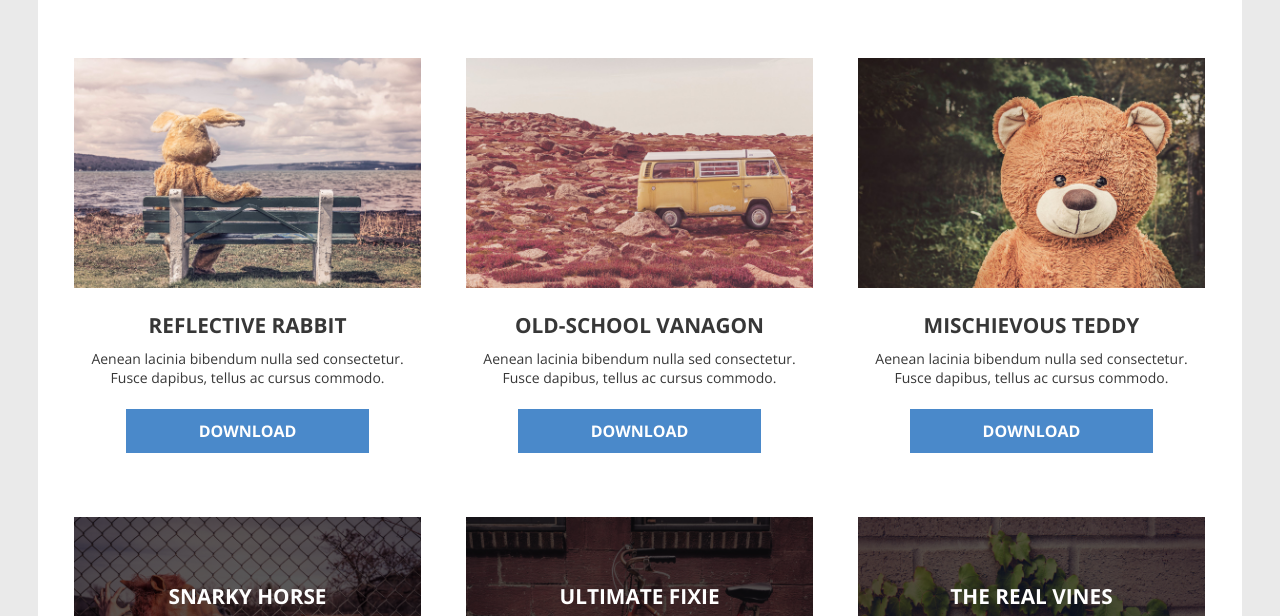
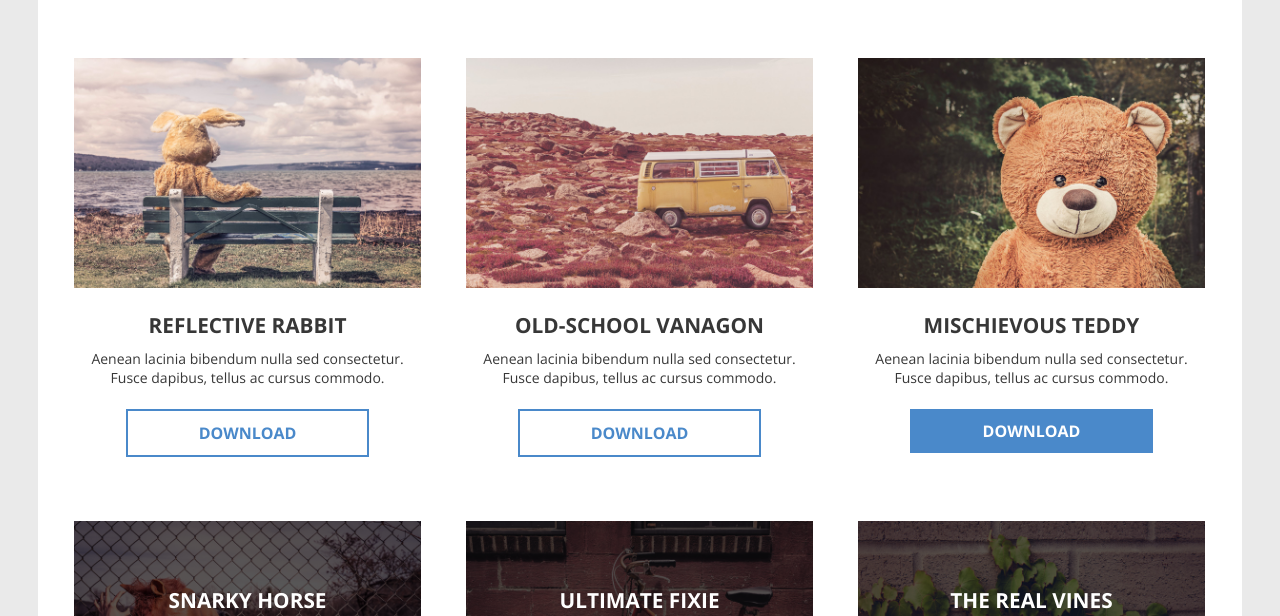
Before and after one commit to danielmdesigns/class-css, a plain HTML site: page 1-getting-started-with-css-transitions/2/start/index.html in a window 1280 px wide. Shown: the part 155-771 px from the top of the page. Drawn offline with nearby package versions, Linux system fonts and the light colour scheme.

Commit message:
continued
…learned how to target specific transitions and control the
timing/duration of each

```diff
--- a/1-getting-started-with-css-transitions/2/start/css/interactions.css
+++ b/1-getting-started-with-css-transitions/2/start/css/interactions.css
@@ -5,6 +5,12 @@
 .button {
 	color: #fff;
 	background: #4a89ca;
+}
+
+.button-ghost{
+	background-color: transparent;
+	border: 2px solid #4a89ca;
+	color: #4a89ca;
 }
 
 /*TRANSITION STYLES*/
@@ -21,6 +27,25 @@
 	background: #a33830;
 }
 
+.button-ghost{
+	transition-duration: .4s, .8s, .10s;
+	transition-property: background, border-radius, color;
+}
+
+.button-ghost:hover{
+	background: #4a89ca;
+	border-radius: 4px;
+	color: #fff;
+}
 /* =================================
   Photo Overlay Transitions
 ==================================== */
+.photo-overlay{
+	transition-duration: .5s;
+	transition-property: opacity;
+	cursor: pointer;
+}
+
+.photo-overlay:hover{
+	opacity: 0;
+}
--- a/1-getting-started-with-css-transitions/2/start/css/main.css
+++ b/1-getting-started-with-css-transitions/2/start/css/main.css
@@ -81,7 +81,7 @@ p {
 .photo-container img {
  	max-width: 100%;
 }
-.button {
+.button, .btn {
 	width: 70%;
 	font-weight: 700;
 	display: block;
--- a/1-getting-started-with-css-transitions/2/start/index.html
+++ b/1-getting-started-with-css-transitions/2/start/index.html
@@ -21,14 +21,14 @@
 			  <img src="img/photos/1.jpg" alt="Photo of a rabbit">
 		  	<h3>Reflective Rabbit</h3>
 		  	<p>Aenean lacinia bibendum nulla sed consectetur. Fusce dapibus, tellus ac cursus commodo.</p>
-				<a href="#" class="button">download</a>
+				<a href="#" class="btn button-ghost">download</a>
 			</div>
 
 			<div class="photo-container">
 			  <img src="img/photos/2.jpg" alt="An old-school Vanagon">
 		  	<h3>Old-school Vanagon</h3>
 		  	<p>Aenean lacinia bibendum nulla sed consectetur. Fusce dapibus, tellus ac cursus commodo.</p>
-				<a href="#" class="button">download</a>
+				<a href="#" class="btn button-ghost">download</a>
 			</div>
 
 			<div class="photo-container">
```
